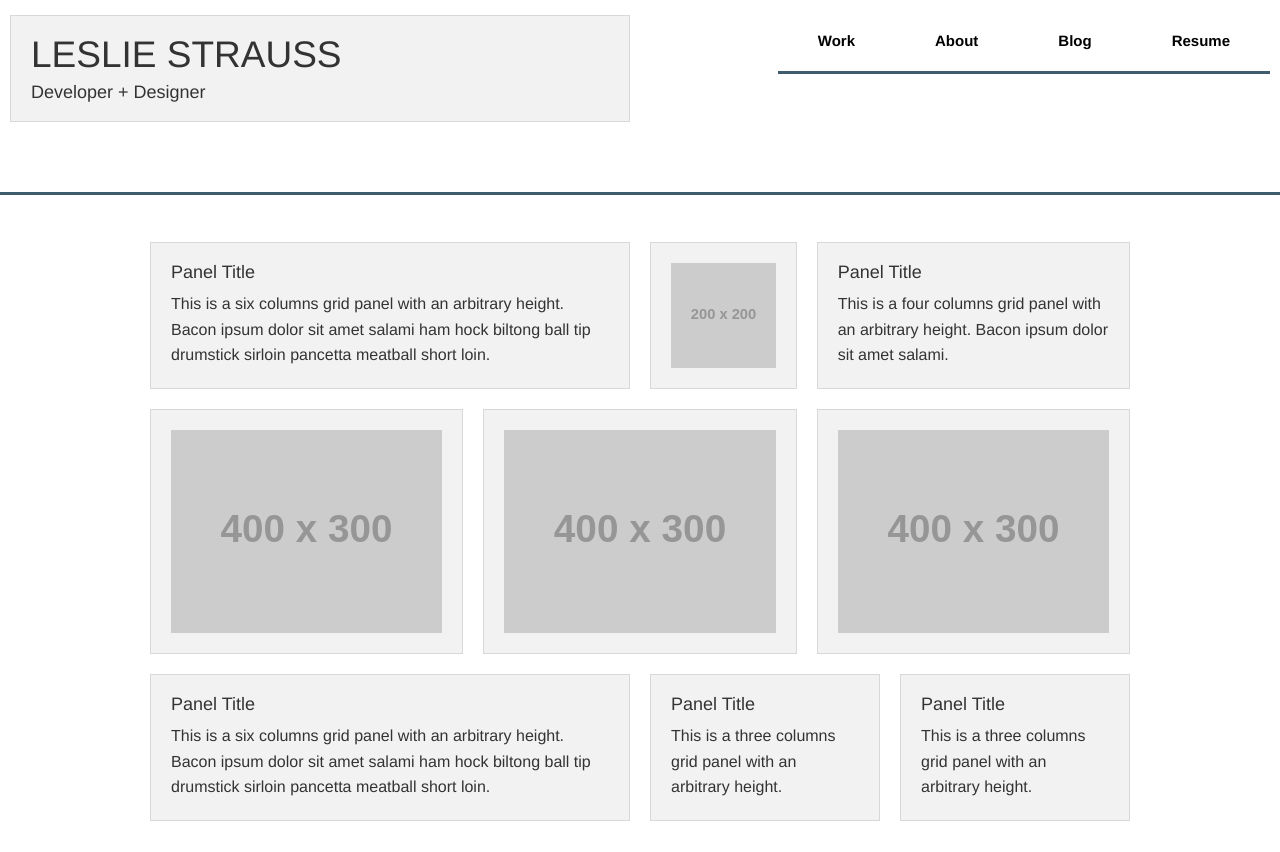
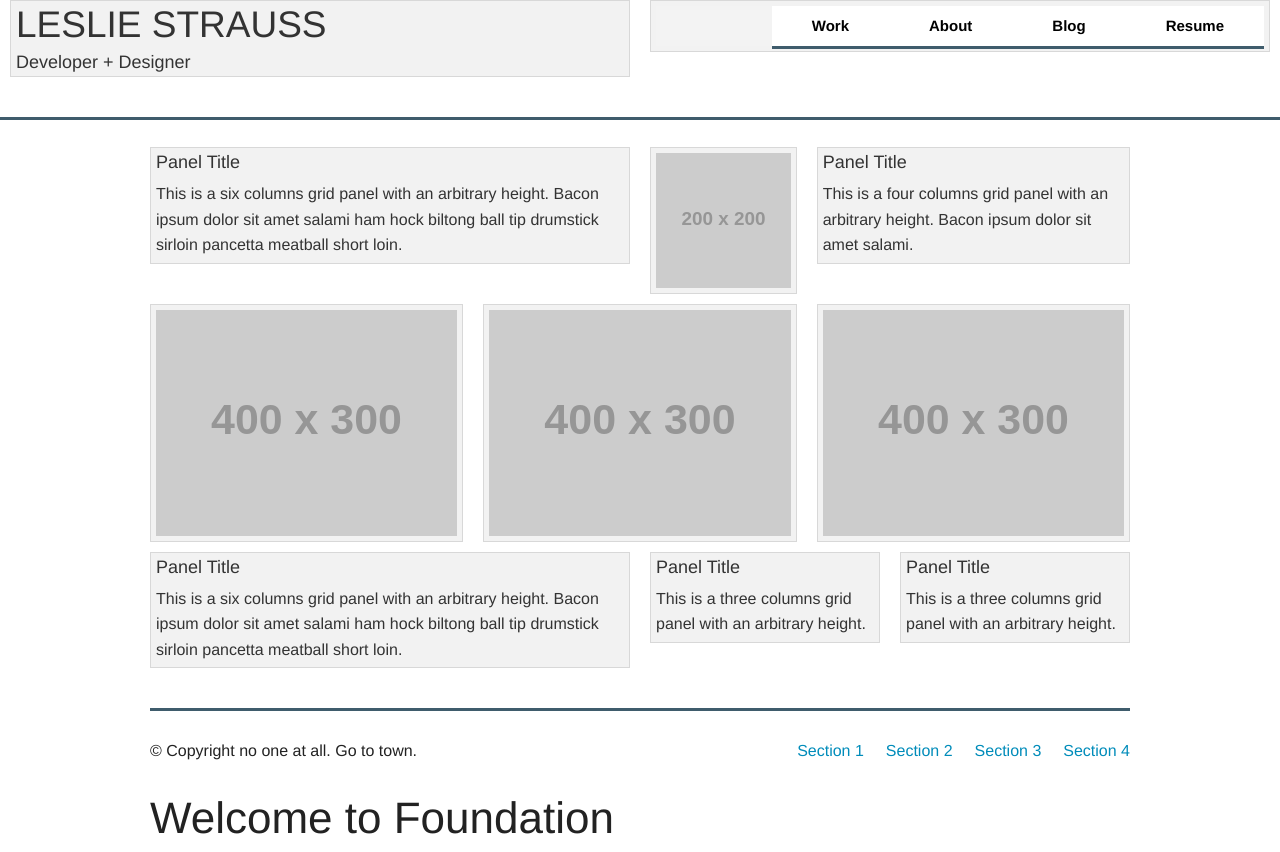
Before and after one commit to leslstrauss/nonagon, a website: page index.html in a window 1280 px wide. Shown: the top 852 px of the page. Drawn offline with Linux system fonts and the light colour scheme; placeholder pictures from the web are drawn by us.

Commit message:
Basic layout tweaks.

```diff
--- a/css/lesl.css
+++ b/css/lesl.css
@@ -25,8 +25,15 @@
   justify-content: center;
 }
 
-.lesl-header {
-  margin-top: 15px;
+/*#lesl-top {
+  padding-left: 20px;
+  padding-top: 20px;
+  padding-bottom: 20px;
+
+}*/
+
+#lesl-nav {
+
 }
 
 /*.fullWidth {
--- a/index.html
+++ b/index.html
@@ -11,16 +11,17 @@
 
     <body>
 
-      <div class="flexcenter">
+      <div class="flexrow">
         <div class="large-6 columns">
           <div class="lesl-header">
-            <div class="panel">
+            <div class="panel" id="lesl-top">
               <h2 class="text-left">LESLIE STRAUSS</h2>
               <h5 class="text-left">Developer + Designer</h5>
             </div>
           </div>
         </div>
         <div class="large-6 columns">
+          <div class="panel" id="lesl-nav">
             <nav class="top-bar" data-topbar role="navigation">
               <ul class="title-area">
                 <li class="name">
@@ -38,9 +39,11 @@
                   <hr>
                 </ul>
               </section>
-          </div>
             </nav>
           </div>
+        </div>
+      </div>
+
 
       <hr>
 
--- a/scss/_settings.scss
+++ b/scss/_settings.scss
@@ -337,7 +337,7 @@ $shiny-edge-active-color: 0;
 $hr-border-width: 3px;
 $hr-border-style: solid;
 $hr-border-color: #3F5C6C;
-$hr-margin: rem-calc(50);
+$hr-margin: rem-calc(30);
 
 // We use these to style the <hr> element
 // $hr-border-width: 1px;
@@ -1081,7 +1081,7 @@ $button-tny: rem-calc(0);
 // 21. Panels
 // - - - - - - - - - - - - - - - - - - - - - - - - -
 
-/// $include-html-panel-classes: $include-html-classes;
+$include-html-panel-classes: $include-html-classes;
 
 // We use these to control the background and border styles
 /// $panel-bg: #ffffff;
@@ -1093,8 +1093,8 @@ $button-tny: rem-calc(0);
 /// $panel-border-color: scale-color($panel-bg, $lightness: $panel-function-factor);
 
 // We use these to set default inner padding and bottom margin
-/// $panel-margin-bottom: rem-calc(10);
-/// $panel-padding: rem-calc(5);
+$panel-margin-bottom: rem-calc(10);
+$panel-padding: rem-calc(5);
 
 // We use these to set default font colors
 /// $panel-font-color: $oil;
```
Also changed, not shown: css/app.css. Lines whose indentation alone changed are shown as unchanged.
